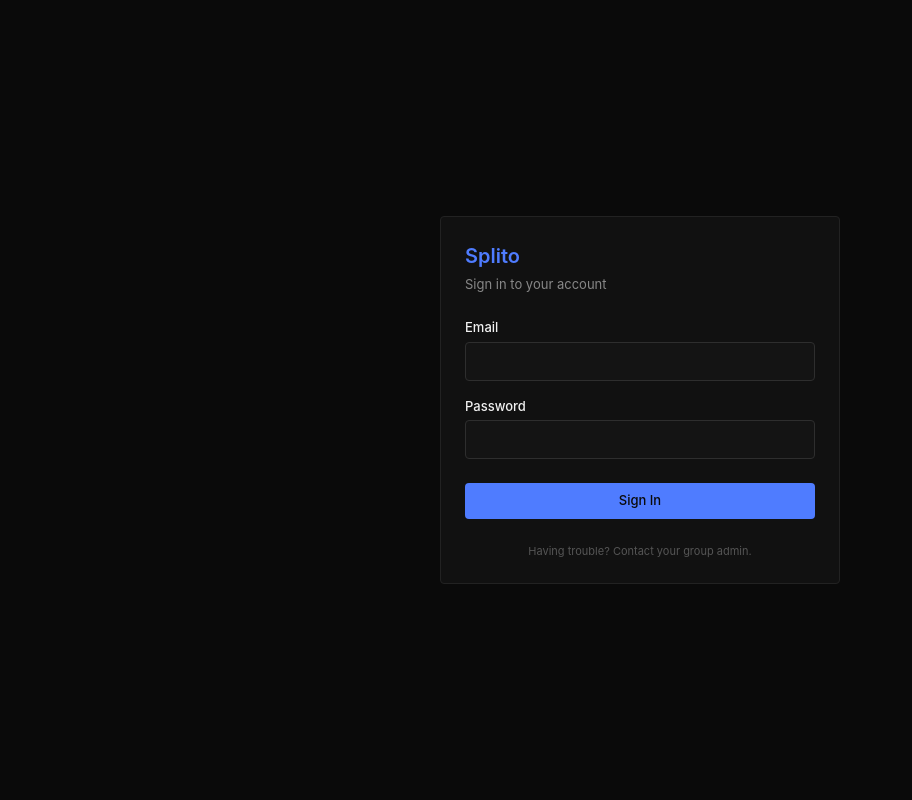
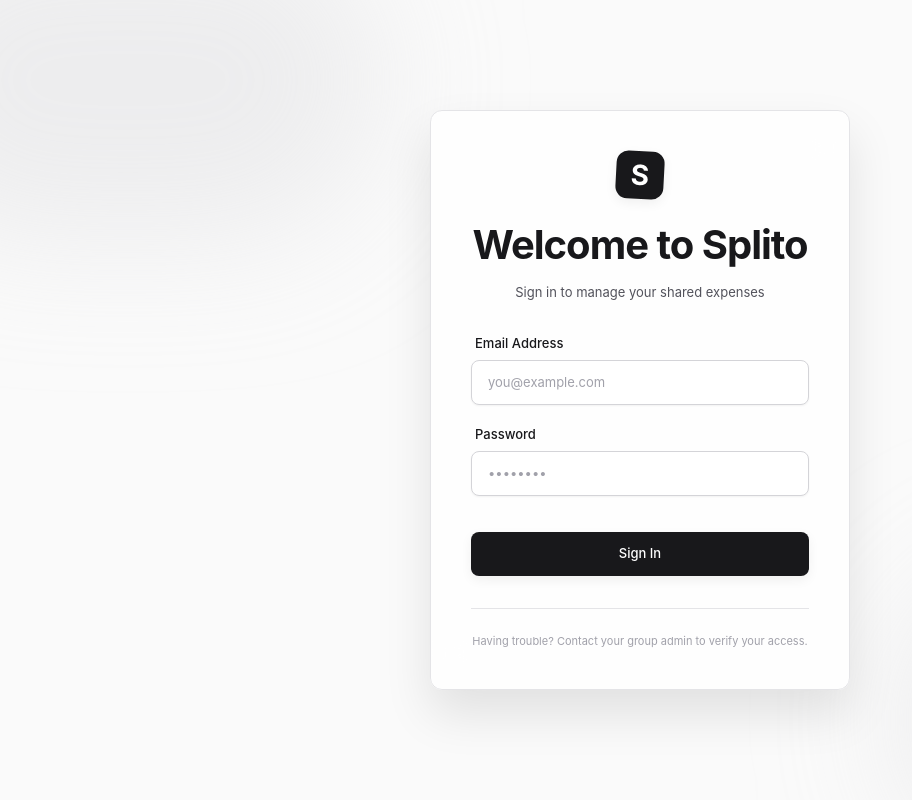
Before and after one commit to guptaharshe/Splito, a React (Create React App) app in the folder frontend/: page /login in a window 1280 px wide. Shown: the whole page, without its empty margins (0-912 px from the left). Built offline with nearby package versions, Linux system fonts and the light colour scheme; no server answers; the HTML template or start-up script is replaced by a standard one.

Commit message:
style: overhaul to off-white minimal luxury aesthetic and redesign login

```diff
--- a/frontend/src/index.css
+++ b/frontend/src/index.css
@@ -6,8 +6,8 @@
 
 body {
   margin: 0;
-  background-color: #0a0a0a;
-  color: #f0f0f0;
+  background-color: #FAFAFA;
+  color: #18181B;
   font-family: 'Inter', -apple-system, BlinkMacSystemFont, sans-serif;
   font-size: 14px;
   -webkit-font-smoothing: antialiased;
--- a/frontend/src/pages/Login.js
+++ b/frontend/src/pages/Login.js
@@ -32,52 +32,63 @@
   };
 
   return (
-    <div className="min-h-screen bg-bg-base flex flex-col items-center justify-center p-4">
-      <div className="w-full max-w-[400px] bg-bg-surface border border-border-subtle rounded-base p-6">
-        <h1 className="text-lg font-semibold text-accent mb-1">Splito</h1>
-        <p className="text-sm text-text-secondary mb-6">Sign in to your account</p>
+    <div className="min-h-screen bg-bg-base flex flex-col items-center justify-center p-4 sm:p-8 relative overflow-hidden">
+      {/* Decorative subtle background gradients for premium feel */}
+      <div className="absolute top-[-10%] left-[-10%] w-[40%] h-[40%] rounded-full bg-border-default opacity-30 blur-3xl mix-blend-multiply pointer-events-none"></div>
+      <div className="absolute bottom-[-10%] right-[-10%] w-[40%] h-[40%] rounded-full bg-border-default opacity-30 blur-3xl mix-blend-multiply pointer-events-none"></div>
 
-        <form onSubmit={handleLogin} className="flex flex-col gap-4">
-          <div className="flex flex-col gap-1">
-            <label className="text-sm text-text-primary font-medium" htmlFor="email">
-              Email
+      <div className="w-full max-w-[420px] bg-bg-surface/80 backdrop-blur-xl border border-border-subtle rounded-xl p-8 sm:p-10 shadow-xl relative z-10">
+        <div className="flex flex-col items-center mb-8">
+          <div className="w-12 h-12 bg-accent rounded-xl flex items-center justify-center mb-4 shadow-md rotate-3 hover:rotate-0 transition-transform duration-300">
+            <span className="text-bg-surface font-bold text-xl">S</span>
+          </div>
+          <h1 className="text-2xl font-bold text-text-primary tracking-tight">Welcome to Splito</h1>
+          <p className="text-sm text-text-secondary mt-2">Sign in to manage your shared expenses</p>
+        </div>
+
+        <form onSubmit={handleLogin} className="flex flex-col gap-5">
+          <div className="flex flex-col gap-1.5">
+            <label className="text-sm text-text-primary font-medium ml-1" htmlFor="email">
+              Email Address
             </label>
             <input
               id="email"
               type="email"
-              className={`bg-bg-input border ${error ? 'border-error' : 'border-border-default focus:border-border-focus'} rounded-base p-2 text-base text-text-primary outline-none transition-colors`}
+              placeholder="you@example.com"
+              className={`bg-bg-input border ${error ? 'border-error' : 'border-border-default focus:border-border-focus focus:ring-4 focus:ring-accent-subtle'} rounded-base px-4 py-3 text-sm text-text-primary outline-none transition-all duration-200 placeholder-text-tertiary shadow-sm`}
               value={email}
               onChange={(e) => setEmail(e.target.value)}
               required
             />
           </div>
 
-          <div className="flex flex-col gap-1">
-            <label className="text-sm text-text-primary font-medium" htmlFor="password">
+          <div className="flex flex-col gap-1.5">
+            <label className="text-sm text-text-primary font-medium ml-1" htmlFor="password">
               Password
             </label>
             <input
               id="password"
               type="password"
-              className={`bg-bg-input border ${error ? 'border-error' : 'border-border-default focus:border-border-focus'} rounded-base p-2 text-base text-text-primary outline-none transition-colors`}
+              placeholder="••••••••"
+              className={`bg-bg-input border ${error ? 'border-error' : 'border-border-default focus:border-border-focus focus:ring-4 focus:ring-accent-subtle'} rounded-base px-4 py-3 text-sm text-text-primary outline-none transition-all duration-200 placeholder-text-tertiary shadow-sm`}
               value={password}
               onChange={(e) => setPassword(e.target.value)}
               required
             />
-            {error && <p className="text-sm text-error mt-1">{error}</p>}
+            {error && <p className="text-sm text-error mt-1 ml-1 font-medium">{error}</p>}
           </div>
 
           <button
             type="submit"
             disabled={loading}
-            className="mt-2 w-full bg-accent hover:bg-accent-hover text-text-inverse font-medium text-sm py-2 px-4 rounded-base transition-colors disabled:opacity-40 disabled:cursor-not-allowed"
+            className="mt-4 w-full bg-accent hover:bg-accent-hover text-text-inverse font-medium text-sm py-3 px-4 rounded-base transition-all duration-300 shadow-md hover:shadow-lg disabled:opacity-50 disabled:cursor-not-allowed hover:-translate-y-0.5"
           >
-            {loading ? 'Signing In...' : 'Sign In'}
+            {loading ? 'Authenticating...' : 'Sign In'}
           </button>
         </form>
 
-        <p className="text-xs text-text-tertiary mt-6 text-center">
-          Having trouble? Contact your group admin.
+        <p className="text-xs text-text-tertiary mt-8 text-center border-t border-border-subtle pt-6">
+          Having trouble? Contact your group admin to verify your access.
         </p>
       </div>
     </div>
--- a/frontend/tailwind.config.js
+++ b/frontend/tailwind.config.js
@@ -6,26 +6,26 @@
   theme: {
     extend: {
       colors: {
-        'bg-base': '#0a0a0a',
-        'bg-surface': '#111111',
-        'bg-elevated': '#1a1a1a',
-        'bg-input': '#141414',
-        'border-subtle': '#222222',
-        'border-default': '#2e2e2e',
-        'border-focus': '#555555',
-        'text-primary': '#f0f0f0',
-        'text-secondary': '#888888',
-        'text-tertiary': '#555555',
-        'text-inverse': '#0a0a0a',
-        'accent': '#4f7cff',
-        'accent-hover': '#3d6aee',
-        'accent-subtle': 'rgba(79,124,255,0.1)',
-        'success': '#22c55e',
-        'success-subtle': 'rgba(34,197,94,0.1)',
-        'warning': '#f59e0b',
-        'warning-subtle': 'rgba(245,158,11,0.1)',
-        'error': '#ef4444',
-        'error-subtle': 'rgba(239,68,68,0.1)',
+        'bg-base': '#FAFAFA', // Off-white
+        'bg-surface': '#FFFFFF',
+        'bg-elevated': '#F4F4F5',
+        'bg-input': '#FFFFFF',
+        'border-subtle': '#E4E4E7',
+        'border-default': '#D4D4D8',
+        'border-focus': '#A1A1AA',
+        'text-primary': '#18181B', // Zinc-900 (almost black)
+        'text-secondary': '#52525B', // Zinc-600
+        'text-tertiary': '#A1A1AA', // Zinc-400
+        'text-inverse': '#FFFFFF',
+        'accent': '#18181B', // Dark accent
+        'accent-hover': '#27272A',
+        'accent-subtle': 'rgba(24,24,27,0.05)',
+        'success': '#16A34A',
+        'success-subtle': 'rgba(22,163,74,0.1)',
+        'warning': '#D97706',
+        'warning-subtle': 'rgba(217,119,6,0.1)',
+        'error': '#DC2626',
+        'error-subtle': 'rgba(220,38,38,0.1)',
       },
       fontFamily: {
         sans: ['Inter', '-apple-system', 'BlinkMacSystemFont', 'sans-serif'],
@@ -41,14 +41,17 @@
         '2xl': '40px',
       },
       borderRadius: {
-        'sm': '2px',
-        'base': '4px',
-        'md': '6px',
+        'sm': '4px',
+        'base': '8px',
+        'md': '12px',
+        'lg': '16px',
+        'full': '9999px',
       },
       boxShadow: {
-        'sm': '0 1px 2px rgba(0,0,0,0.4)',
-        'md': '0 4px 12px rgba(0,0,0,0.5)',
-        'lg': '0 8px 24px rgba(0,0,0,0.6)',
+        'sm': '0 1px 2px rgba(0,0,0,0.05)',
+        'md': '0 4px 12px rgba(0,0,0,0.06)',
+        'lg': '0 12px 32px rgba(0,0,0,0.08)',
+        'xl': '0 24px 48px rgba(0,0,0,0.1)',
       },
     },
   },
```
